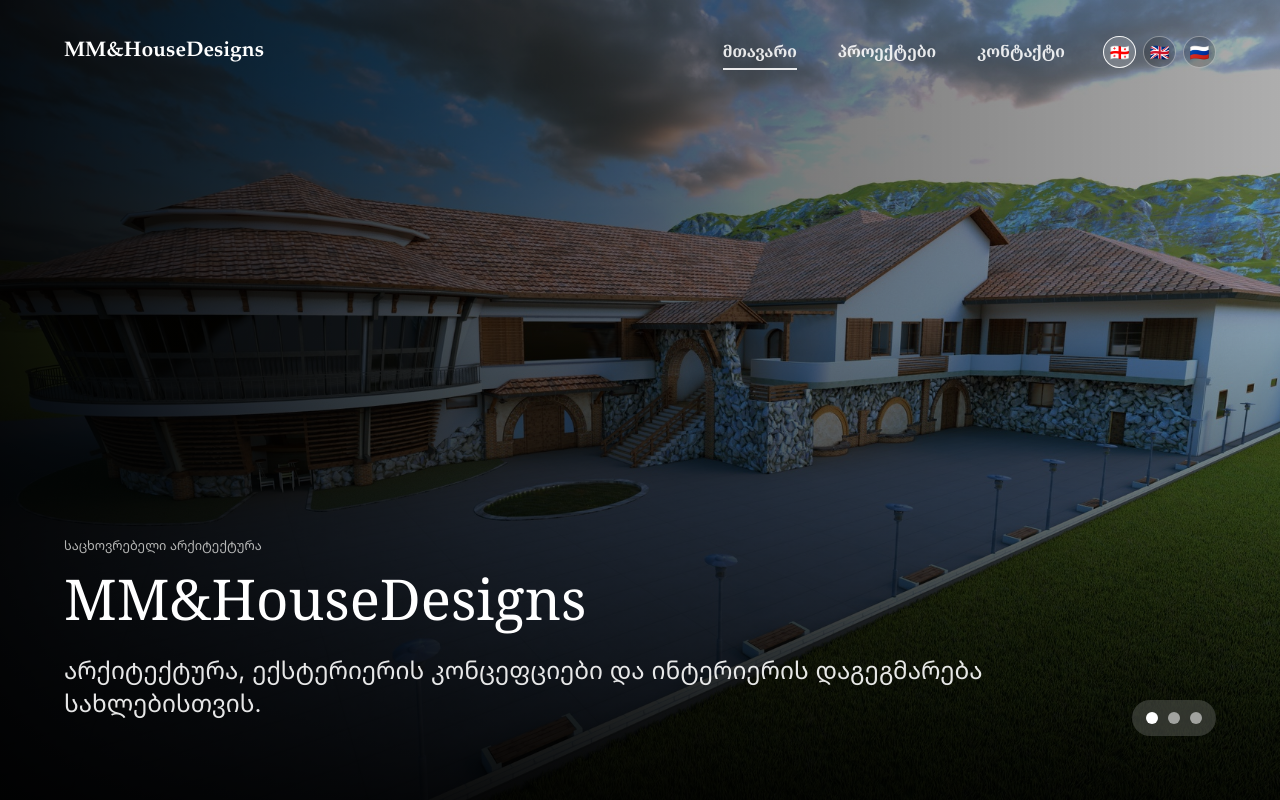
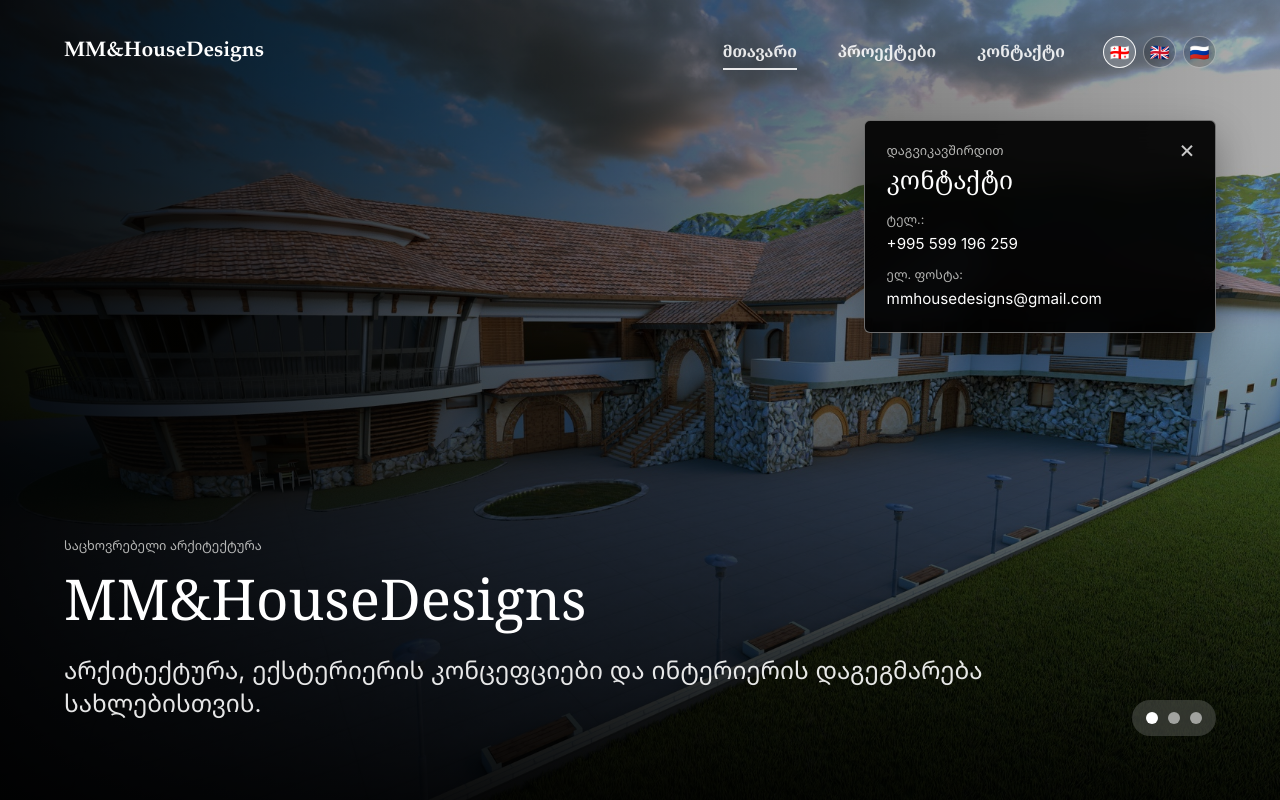
Before and after one commit to macharstein/mmhousedesigns, a React (Vite) app: page / in a window 1280 px wide. Built offline with nearby package versions, Linux system fonts and the light colour scheme; the HTML template or start-up script is replaced by a standard one.

Commit message:
Add multilingual contact popup

```diff
--- a/src/App.jsx
+++ b/src/App.jsx
@@ -74,6 +74,7 @@ const translations = {
     projectImageAlt: (title) => `${title} არქიტექტურული რენდერი`,
     projectFullImageAlt: (title) => `${title} სრული არქიტექტურული რენდერი`,
     closeProjectLabel: 'პროექტის სურათის დახურვა',
+    closeContactLabel: 'საკონტაქტო ინფორმაციის დახურვა',
     contactPage: {
       eyebrow: 'დაგვიკავშირდით',
       title: 'კონტაქტი',
@@ -137,6 +138,7 @@ const translations = {
     projectImageAlt: (title) => `${title} architecture render`,
     projectFullImageAlt: (title) => `${title} full architecture render`,
     closeProjectLabel: 'Close project image',
+    closeContactLabel: 'Close contact information',
     contactPage: {
       eyebrow: 'Start a conversation',
       title: 'Contact me',
@@ -200,6 +202,7 @@ const translations = {
     projectImageAlt: (title) => `${title}: архитектурный рендер`,
     projectFullImageAlt: (title) => `${title}: полный архитектурный рендер`,
     closeProjectLabel: 'Закрыть изображение проекта',
+    closeContactLabel: 'Закрыть контактную информацию',
     contactPage: {
       eyebrow: 'Связаться',
       title: 'Контакты',
@@ -267,6 +270,14 @@ function getInitialLanguage() {
 function getInitialPage() {
   const hash = window.location.hash.replace('#', '');
   return navItems.some((item) => item.id === hash) ? hash : 'home';
+}
+
+function shouldShowContactPopup() {
+  try {
+    return window.sessionStorage.getItem('contact-popup-dismissed') !== 'true';
+  } catch {
+    return true;
+  }
 }
 
 function buildProjects(copy) {
@@ -494,10 +505,54 @@ function ContactPage({ copy }) {
   );
 }
 
+function ContactPopup({ copy, onClose }) {
+  return (
+    <aside
+      aria-labelledby="contact-popup-title"
+      aria-modal="false"
+      className="contact-popup"
+      role="dialog"
+    >
+      <button
+        aria-label={copy.closeContactLabel}
+        className="contact-popup-close"
+        onClick={onClose}
+        title={copy.closeContactLabel}
+        type="button"
+      >
+        <span aria-hidden="true">&times;</span>
+      </button>
+      <p className="eyebrow">{copy.contactPage.eyebrow}</p>
+      <h2 id="contact-popup-title">{copy.contactPage.title}</h2>
+      <div className="contact-popup-details">
+        <p>
+          <span>{copy.contactPage.phoneLabel}</span>
+          <a href={contactPhoneHref}>{contactPhone}</a>
+        </p>
+        <p>
+          <span>{copy.contactPage.emailLabel}</span>
+          <a href={`mailto:${contactEmail}`}>{contactEmail}</a>
+        </p>
+      </div>
+    </aside>
+  );
+}
+
 function App() {
   const [activePage, setActivePage] = useState(getInitialPage);
   const [language, setLanguage] = useState(getInitialLanguage);
+  const [showContactPopup, setShowContactPopup] = useState(shouldShowContactPopup);
   const copy = translations[language] ?? translations[defaultLanguage];
+
+  function closeContactPopup() {
+    setShowContactPopup(false);
+
+    try {
+      window.sessionStorage.setItem('contact-popup-dismissed', 'true');
+    } catch {
+      // The popup can still close when browser storage is unavailable.
+    }
+  }
 
   useEffect(() => {
     function handleHashChange() {
@@ -544,6 +599,7 @@ function App() {
         onLanguageChange={setLanguage}
       />
       {page}
+      {showContactPopup && <ContactPopup copy={copy} onClose={closeContactPopup} />}
     </div>
   );
 }
--- a/src/index.css
+++ b/src/index.css
@@ -471,6 +471,102 @@ img {
   color: rgba(255, 255, 255, 0.72);
 }
 
+.contact-popup {
+  position: fixed;
+  top: calc(var(--header-height) + 1rem);
+  right: var(--page-x);
+  z-index: 20;
+  width: min(22rem, calc(100vw - (2 * var(--page-x))));
+  padding: 1.35rem 3.5rem 1.35rem 1.35rem;
+  border: 0.0625rem solid rgba(255, 255, 255, 0.42);
+  border-radius: 0.375rem;
+  color: rgba(255, 255, 255, 0.88);
+  background: rgba(2, 2, 2, 0.94);
+  box-shadow: 0 1rem 2.5rem rgba(0, 0, 0, 0.32);
+  backdrop-filter: blur(14px);
+  animation: contact-popup-in 240ms ease-out both;
+}
+
+.contact-popup .eyebrow {
+  margin-bottom: 0.4rem;
+}
+
+.contact-popup h2 {
+  margin: 0 0 1.1rem;
+  color: #ffffff;
+  font-family: var(--title-font);
+  font-size: 1.55rem;
+  font-weight: 500;
+  line-height: 1.1;
+}
+
+.contact-popup-details p {
+  display: grid;
+  gap: 0.2rem;
+  margin: 0;
+  font-size: 0.95rem;
+  font-weight: 400;
+  line-height: 1.45;
+}
+
+.contact-popup-details p + p {
+  margin-top: 0.75rem;
+}
+
+.contact-popup-details span {
+  color: var(--muted);
+  font-size: 0.78rem;
+}
+
+.contact-popup-details a {
+  color: #ffffff;
+  overflow-wrap: anywhere;
+}
+
+.contact-popup-details a:hover,
+.contact-popup-details a:focus-visible {
+  text-decoration: underline;
+  text-decoration-thickness: 0.08em;
+  text-underline-offset: 0.18em;
+}
+
+.contact-popup-close {
+  position: absolute;
+  top: 0.75rem;
+  right: 0.75rem;
+  display: grid;
+  width: 2rem;
+  height: 2rem;
+  place-items: center;
+  padding: 0;
+  border: 0;
+  border-radius: 999px;
+  color: rgba(255, 255, 255, 0.78);
+  background: transparent;
+  font-size: 1.55rem;
+  font-weight: 400;
+  line-height: 1;
+}
+
+.contact-popup-close:hover,
+.contact-popup-close:focus-visible {
+  color: #020202;
+  background: #ffffff;
+  outline: none;
+}
+
+@keyframes contact-popup-in {
+  from {
+    opacity: 0;
+    transform: translateY(-0.5rem);
+  }
+
+  to {
+    opacity: 1;
+    transform: translateY(0);
+  }
+}
+
 @media (prefers-reduced-motion: reduce) {
   *,
   *::before,
@@ -556,6 +652,12 @@ img {
     justify-content: flex-start;
   }
 
+  .contact-popup {
+    top: 10.5rem;
+    right: 1rem;
+    width: calc(100vw - 2rem);
+  }
+
   .hero {
     min-height: 100svh;
   }
```
